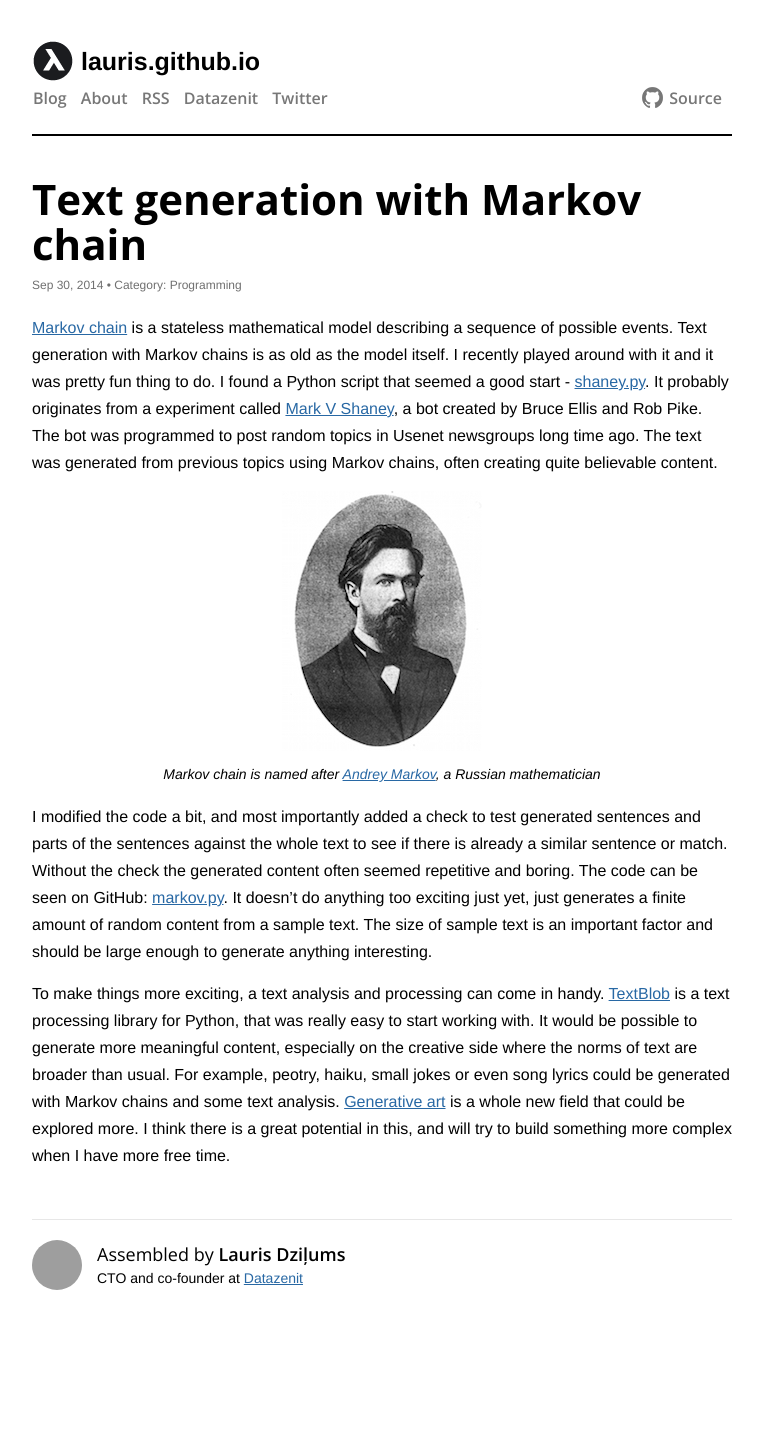
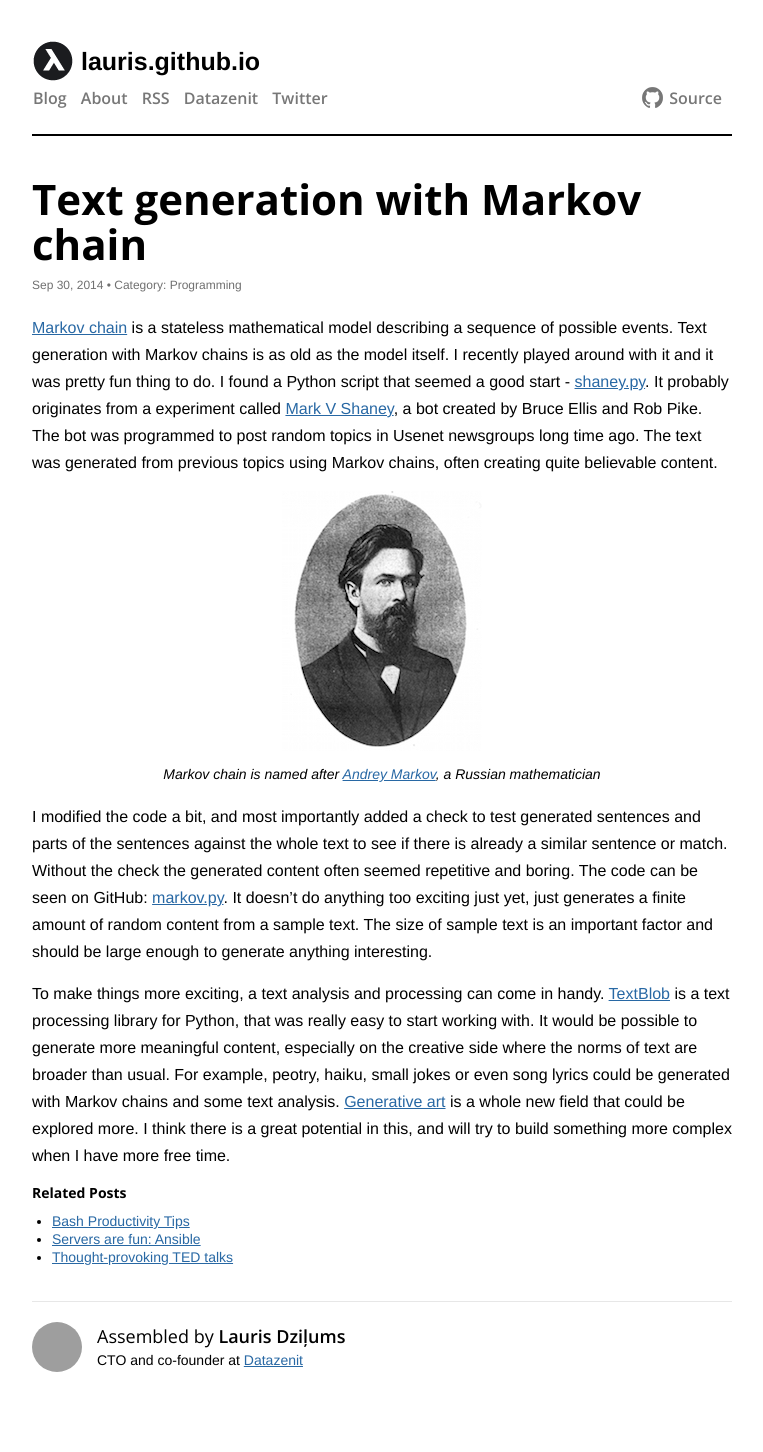
Before and after one commit to lauris/lauris.github.com, a Jekyll site: the page built from _posts/2014-09-30-text-generation-with-markov-chain.md, in a window 1280 px wide. Shown: the whole page, without its empty margins (258-1021 px from the left). Built offline with Jekyll 4.4.1, drawn with Linux system fonts in a browser that asks for light colours; comment, search, counter and statistics services are not loaded; before the commit the page ends 1370 px from its top, so only the background shows below that; grey boxes are pictures that could not be loaded.

Commit message:
Add related posts.

```diff
--- a/_posts/2014-09-30-text-generation-with-markov-chain.md
+++ b/_posts/2014-09-30-text-generation-with-markov-chain.md
@@ -3,6 +3,7 @@ layout: post
 title: "Text generation with Markov chain"
 permalink: /text-generation-markov-chain
 category: programming
+related: ["Bash Productivity Tips", "Servers are fun: Ansible", "Thought-provoking TED talks"]
 ---
 
 [Markov chain](http://en.wikipedia.org/wiki/Markov_chain) is a stateless mathematical model describing a sequence of possible events. Text generation with Markov chains is as old as the model itself. I recently played around with it and it was pretty fun thing to do. I found a Python script that seemed a good start - [shaney.py](http://www.strout.net/info/coding/python/shaney.py). It probably originates from a experiment called [Mark V Shaney](http://en.wikipedia.org/wiki/Mark_V_Shaney), a bot created by Bruce Ellis and Rob Pike. The bot was programmed to post random topics in Usenet newsgroups long time ago. The text was generated from previous topics using Markov chains, often creating quite believable content.
```
